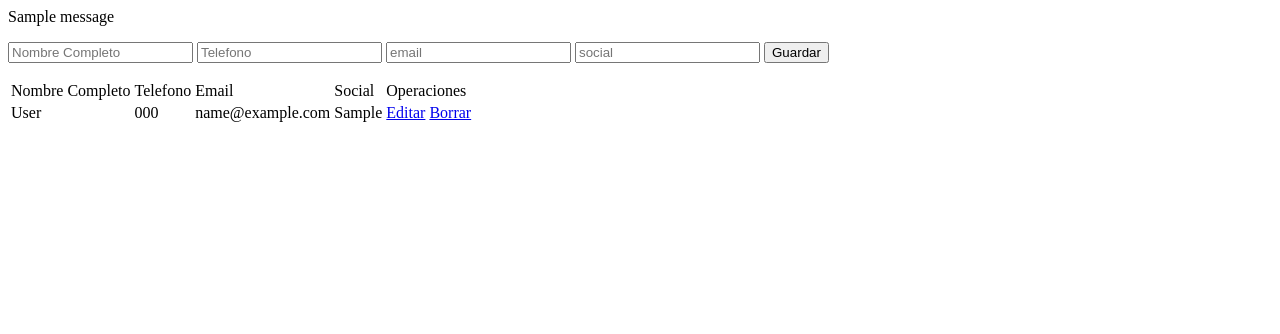
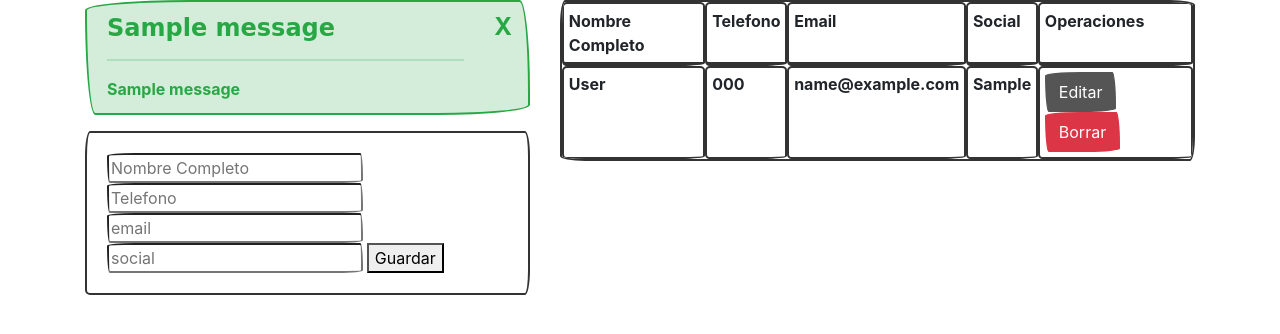
Before and after one commit to eberesquivel/py, a Flask app: page / in a window 1280 px wide. Shown: the top 334 px of the page. Run offline with Flask 2, Linux system fonts and the light colour scheme; tables that the repository leaves empty or names only in its code hold one stand-in row (values such as "Sample post"); one stand-in notice (Sample message) is shown; some libraries are stand-ins or nearby versions; some web fonts are replaced.

Commit message:
CRUD funcional, trabajando en Front

```diff
--- a/contactos/app.py
+++ b/contactos/app.py
@@ -38,23 +38,33 @@ def add_contacto():
 @app.route('/edit_contacto/<string:id>')
 def get_contacto(id):
     cur = mysql.connection.cursor()
-    cur.execute('SELECT * FROM contactos WHERE id = %s',(id))
+    cur.execute('SELECT * FROM contactos WHERE id = %s',(id,))
     data = cur.fetchall()
-    return render_template('edita_contacto.html',contacto = data[0])
+    return render_template('edit_contacto.html',contacto = data[0])
 
-@app.route('/update/<id>')
+@app.route('/update/<id>' ,methods=['POST'])
 def update_contacto(id):
-    cur = mysql.connection.cursor()
-    cur.execute("""
-     UPDATE contactos
-     SET fullname = %s
-         phone = %s
-         email= %s
-        social= %s
-    WHERE id = %s
-    """,(fullname,phone,email,social,id))
-    flash('Contacto actualizado satisfactoriamente')
-    return redirect(url_for('Inicio'))
+    if request.method == 'POST':
+        fullname = request.form['fullname']
+        phone = request.form['phone']
+        email = request.form['email']
+        social = request.form['social']
+        cur = mysql.connection.cursor()
+
+        cur.execute("""
+         UPDATE contactos
+         SET fullname = %s,
+             phone = %s,
+             email = %s,
+             social = %s
+         WHERE id = %s
+        """,(fullname, phone , email ,social ,id))
+        flash('Contacto actualizado satisfactoriamente')
+        mysql.connection.commit()
+        return redirect(url_for('Inicio'))
+
+
+
 
 
 @app.route('/delete_contacto/<string:id>')
--- a/contactos/templates/edita_contacto.html
+++ b/contactos/templates/edit_contacto.html
@@ -1,3 +1,5 @@
+{% extends 'layout.html' %}
+{% block body%}
 <form action="/update/{{contacto.0}}" method="POST">
     <input type="text" name="fullname" placeholder="Nombre Completo" value="{{ contacto.1 }}">
     <input type="text" name="phone" placeholder="Telefono" value="{{ contacto.2 }}">
@@ -6,3 +8,4 @@
 
     <button type="submit">Guardar</button>
 </form>
+{% endblock %}
--- a/contactos/templates/index.html
+++ b/contactos/templates/index.html
@@ -1,10 +1,27 @@
+{% extends 'layout.html' %}
+{% block body%}
+
+<div class=row>
+    <div class="col-md-5">
+
         {% with messages = get_flashed_messages() %}
         {% if messages %}
         {% for message in messages %}
-    <p>{{ message }}</p>
+
+            <div class="alert alert-success alert-dismissible fade show" role="alert">
+                <h4 class="alert-heading "><strong>{{ message }}</strong></h4>
+
+                <hr>
+                <button type="button" class="close" data-dismiss="alert" aria-label="Close">
+                    <span aria-hidden="true">&times;</span>
+                  </button>
+                <p class="mb-0">{{ message }}</p>
+              </div>
         {% endfor %}
         {% endif %}
         {% endwith %}
+
+        <div class="card card-body">
             <form action="/add_contacto" method="POST" >
                 <input type="text" name="fullname" placeholder="Nombre Completo">
                 <input type="text" name="phone" placeholder="Telefono">
@@ -13,8 +30,10 @@
 
                 <button type="submit">Guardar</button>
             </form>
-
-<table>
+        </div>
+    </div>
+    <div class="col-md-7">
+        <table class="table table-striped table-bordered bg-white table-sm">
             <thead>
                 <tr>
                     <td>Nombre Completo</td>
@@ -33,11 +52,19 @@
                     <td>{{contacto.3}}</td>
                     <td>{{contacto.4}}</td>
                     <td>
-                <a href="/edit_contacto/{{contacto.0}}">Editar</a>
-                <a href="/delete_contacto/{{contacto.0}}">Borrar</a>
+                        <a href="/edit_contacto/{{contacto.0}}" class="btn btn-secondary">Editar</a>
+                        <a href="/delete_contacto/{{contacto.0}}" class="btn btn-danger">Borrar</a>
                     </td>
                 </tr>
 
                 {% endfor %}
             </tbody>
         </table>
+
+    </div>
+</div>
+
+
+
+
+{% endblock%}
--- /dev/null
+++ b/contactos/templates/layout.html
@@ -0,0 +1,22 @@
+<!DOCTYPE html>
+<html lang="es">
+<head>
+    <meta charset="UTF-8">
+    <meta name="viewport" content="width=device-width, initial-scale=1.0">
+    <title>Aplicación de contactos en Flask</title>
+    <link rel="stylesheet" href="https://cdnjs.cloudflare.com/ajax/libs/bootswatch/4.4.1/sketchy/bootstrap.min.css">
+
+</head>
+<body>
+
+    <div class="container">
+        {% block body%}
+        {% endblock %}
+    </div>
+    <script src="https://code.jquery.com/jquery-3.4.1.slim.min.js" integrity="sha384-J6qa4849blE2+poT4WnyKhv5vZF5SrPo0iEjwBvKU7imGFAV0wwj1yYfoRSJoZ+n" crossorigin="anonymous"></script>
+    <script src="https://cdn.jsdelivr.net/npm/popper.js@1.16.0/dist/umd/popper.min.js" integrity="sha384-Q6E9RHvbIyZFJoft+2mJbHaEWldlvI9IOYy5n3zV9zzTtmI3UksdQRVvoxMfooAo" crossorigin="anonymous"></script>
+    <script src="https://stackpath.bootstrapcdn.com/bootstrap/4.4.1/js/bootstrap.min.js" integrity="sha384-wfSDF2E50Y2D1uUdj0O3uMBJnjuUD4Ih7YwaYd1iqfktj0Uod8GCExl3Og8ifwB6" crossorigin="anonymous"></script>
+
+
+</body>
+</html>
```
Lines whose indentation alone changed are shown as unchanged.
